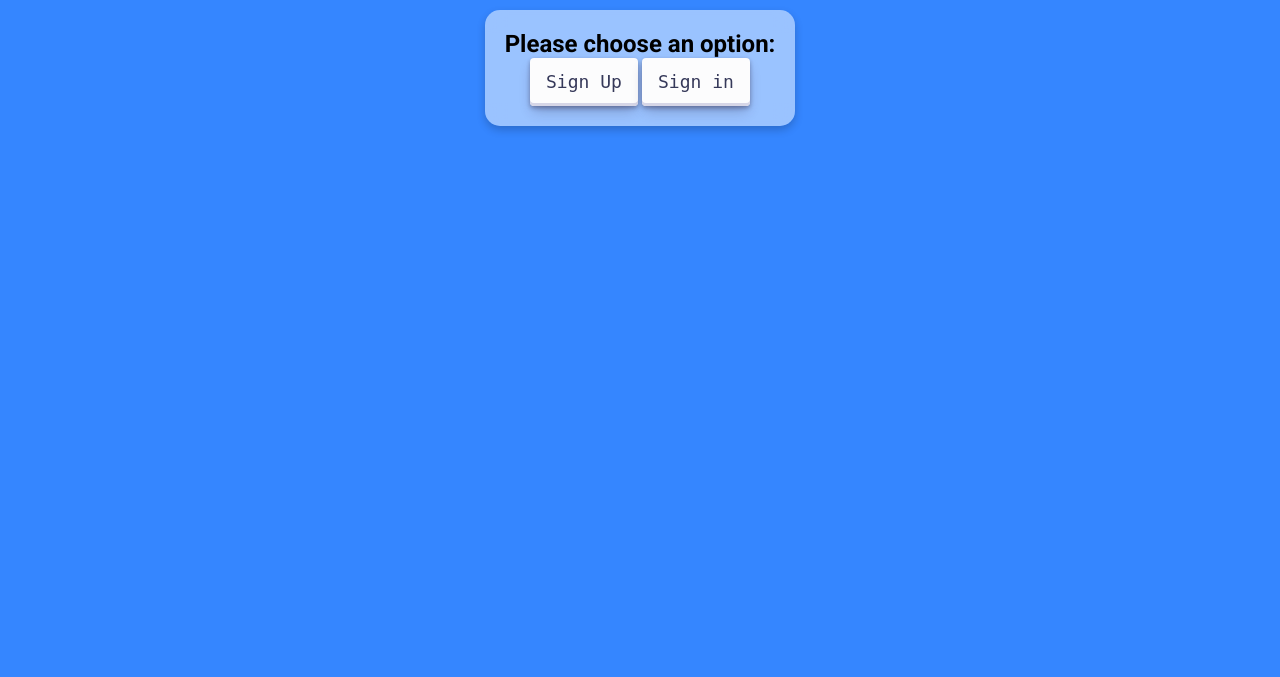
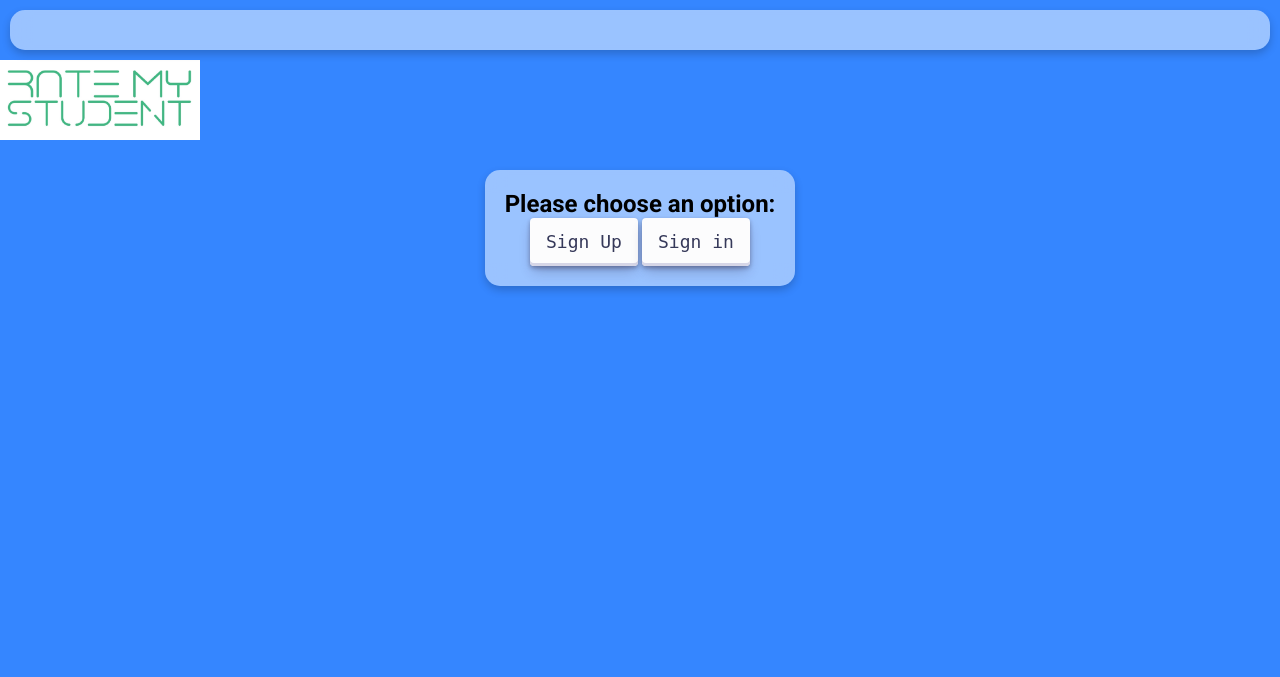
Before and after one commit to JessNwin/rate-my-student, a Flask app: page / in a window 1280 px wide. Shown: the top 677 px of the page. Run offline with Flask 3, Linux system fonts and the light colour scheme; data comes from the database, SQL or seed files in the repository.

Commit message:
frontend changes

```diff
--- a/static/style.css
+++ b/static/style.css
@@ -1,8 +1,37 @@
+
+@import url('https://fonts.googleapis.com/css2?family=Fredoka+One&display=swap');
+
+#head-img {
+  justify-content: center;
+  width: 200px;
+  height: 100px;
+  background-size: contain;
+  background-repeat: no-repeat;
+  background-image: url('/static/pics/logo.jpeg');
+}
+
+.top-bar {
+  word-wrap: break-word;
+  background: rgba(255, 255, 255, 0.5);
+  backdrop-filter: blur(10px);
+  border-radius: 15px;
+  padding: 20px;
+  box-shadow: 0 4px 8px 0 rgba(0, 0, 0, 0.2);
+  margin: 10px;
+}
+
 .radio-inline {
     display: inline-block;
     margin-right: 10px;
 }
 
+.profile-title {
+  font-family: 'Fredoka One', cursive;
+  color: #1c1c1c;
+  text-shadow: 2px 2px 4px rgba(0, 0, 0, 0.1);
+  text-align: center;
+  margin-bottom: 1%;
+}
 
 /* Background source: https://alvarotrigo.com/blog/animated-backgrounds-css/ */
 *{
@@ -163,7 +192,6 @@
     margin-top: 10px;
 }
 
-
 /* Source: https://getcssscan.com/css-buttons-examples */
 .btn {
   align-items: center;
@@ -271,11 +299,6 @@
   display: none; /* Hide it by default */
 }
 
-.profile-title {
-  text-align: center;
-  margin-bottom: 1%;
-}
-
 .avg-rating {
   text-align: center;
 
--- a/templates/base.html
+++ b/templates/base.html
@@ -11,6 +11,7 @@
 <section>
     <div class='air air1'></div>
     <div class='air air2'></div>
+    <div class="top-bar"></div>
     <div id="head-img"></div>
         {% block main %}
         {% endblock %}
```
Also changed, not shown: templates/student_profile.html (+7 -1 lines).
